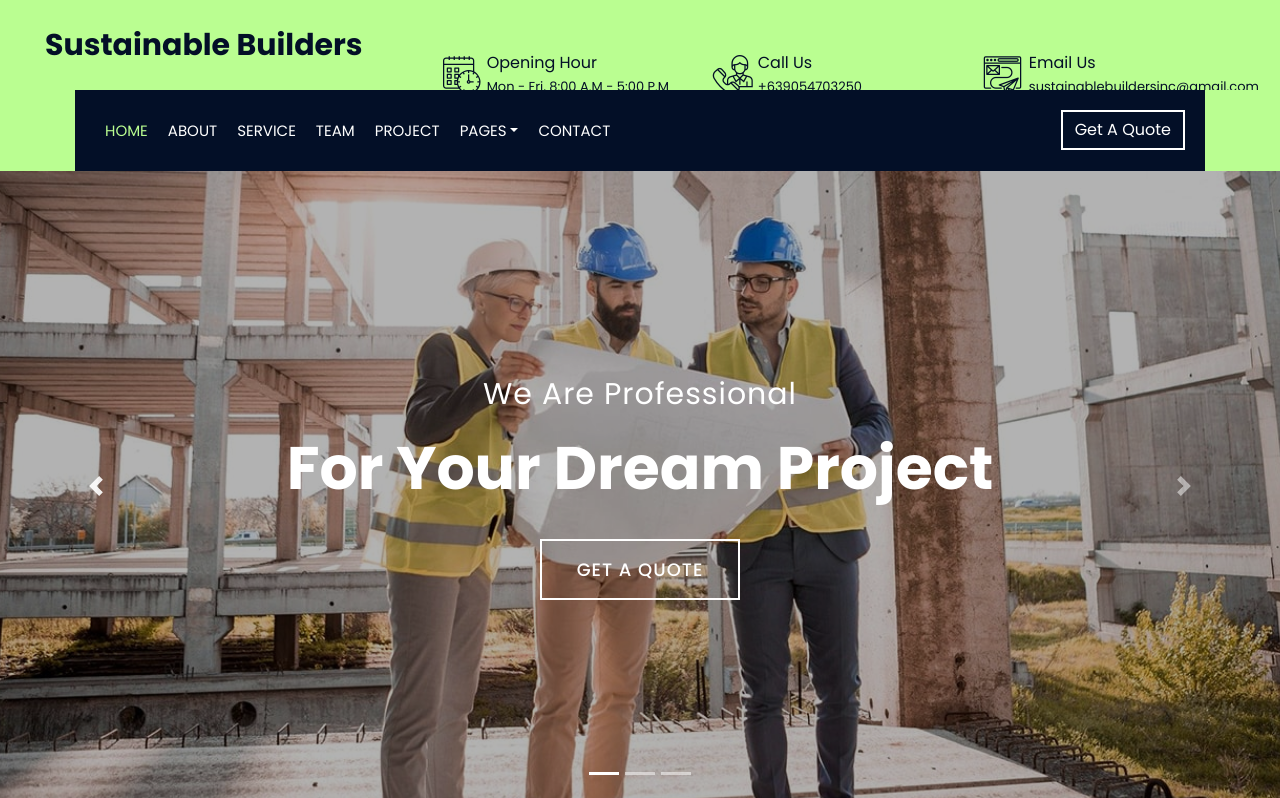
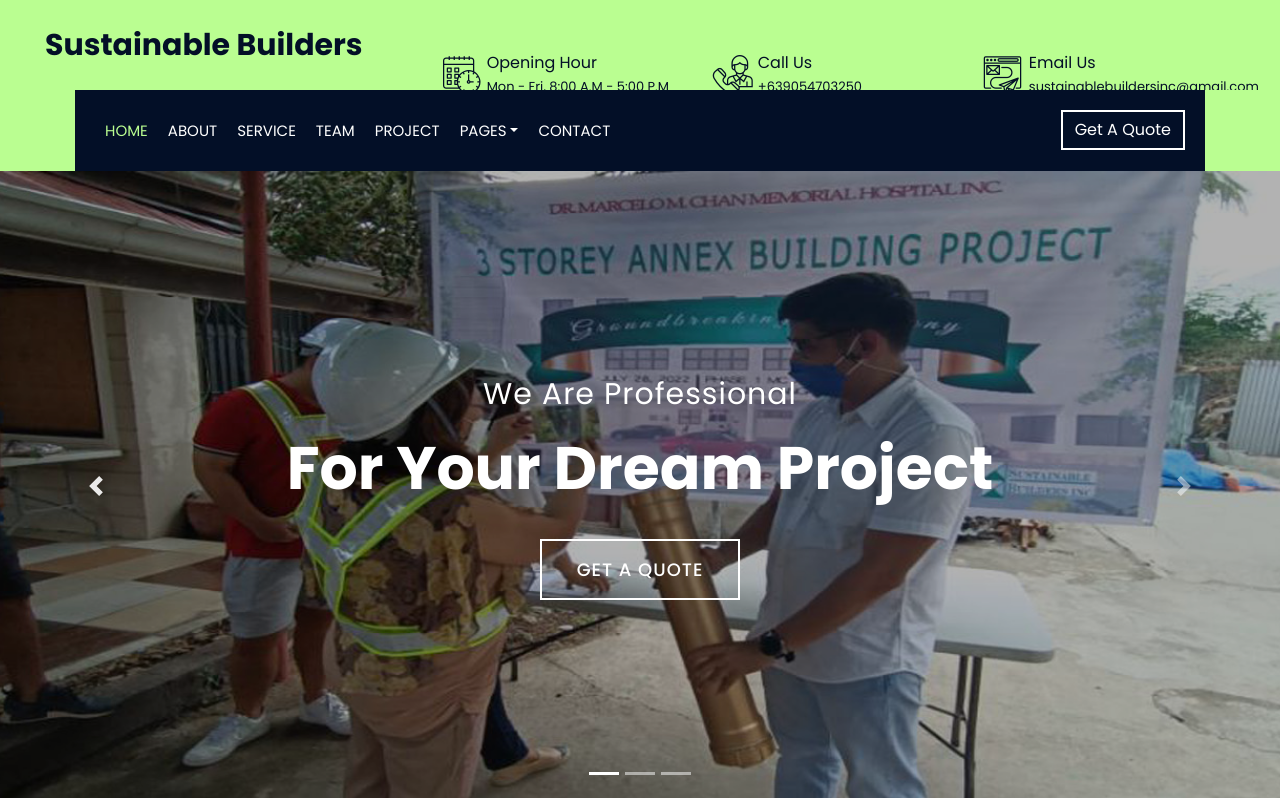
Before and after one commit to sbi22/company-profile, a plain HTML site: page index.html in a window 1280 px wide. Both pictures are taken after a click on the button "Previous". Shown: the top 798 px of the page. Drawn offline with nearby package versions, Linux system fonts and the light colour scheme; files whose address does not match are found by name.

Commit message:
Update index.html

```diff
--- a/index.html
+++ b/index.html
@@ -127,7 +127,7 @@
                 </ol>
                 <div class="carousel-inner">
                     <div class="carousel-item active">
-                        <img src="carousel-1.jpg" alt="Carousel Image">
+                        <img src="car-1.jpg" alt="Carousel Image">
                         <div class="carousel-caption">
                             <p class="animated fadeInRight">We Are Professional</p>
                             <h1 class="animated fadeInLeft">For Your Dream Project</h1>
```
